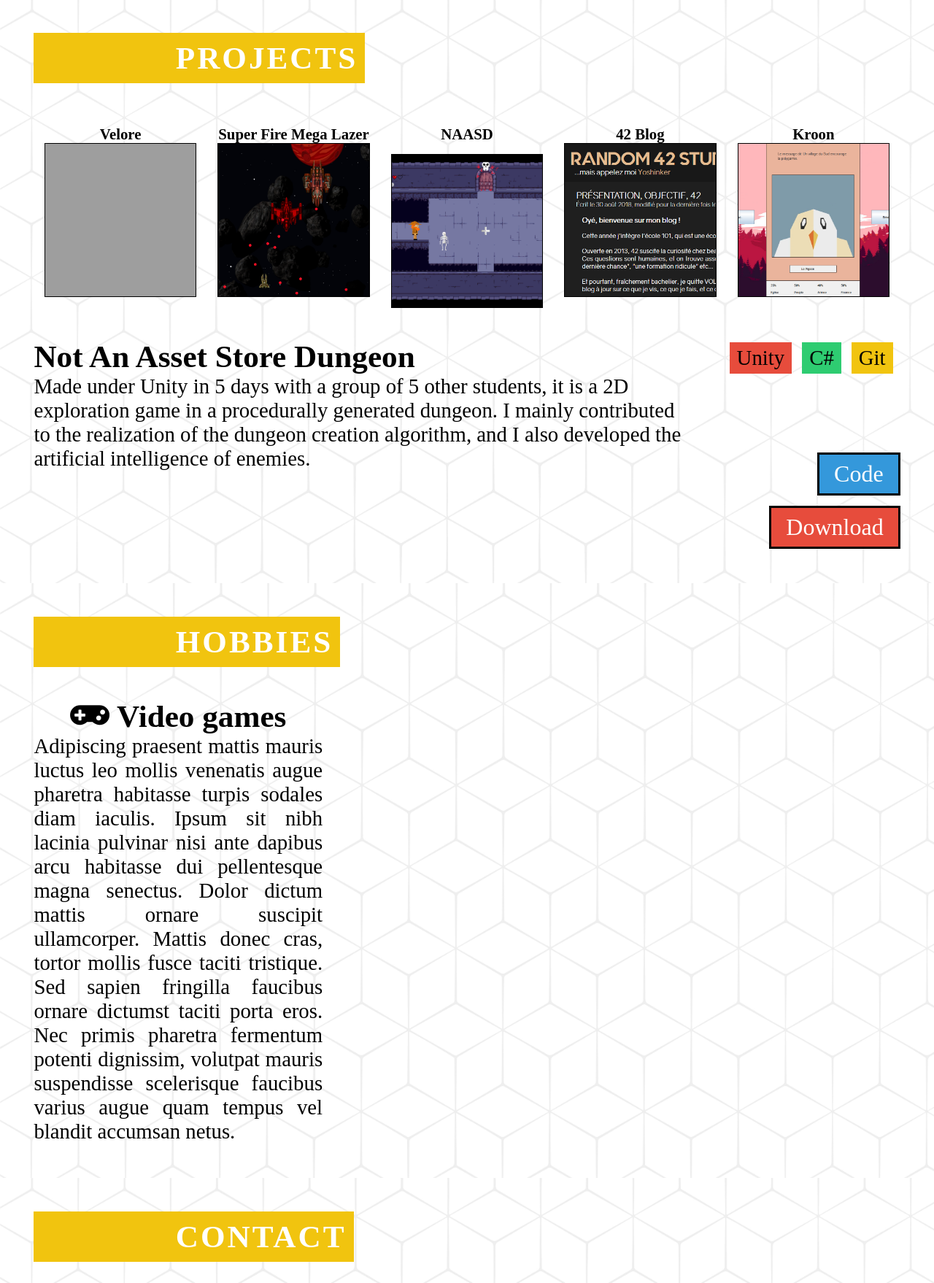
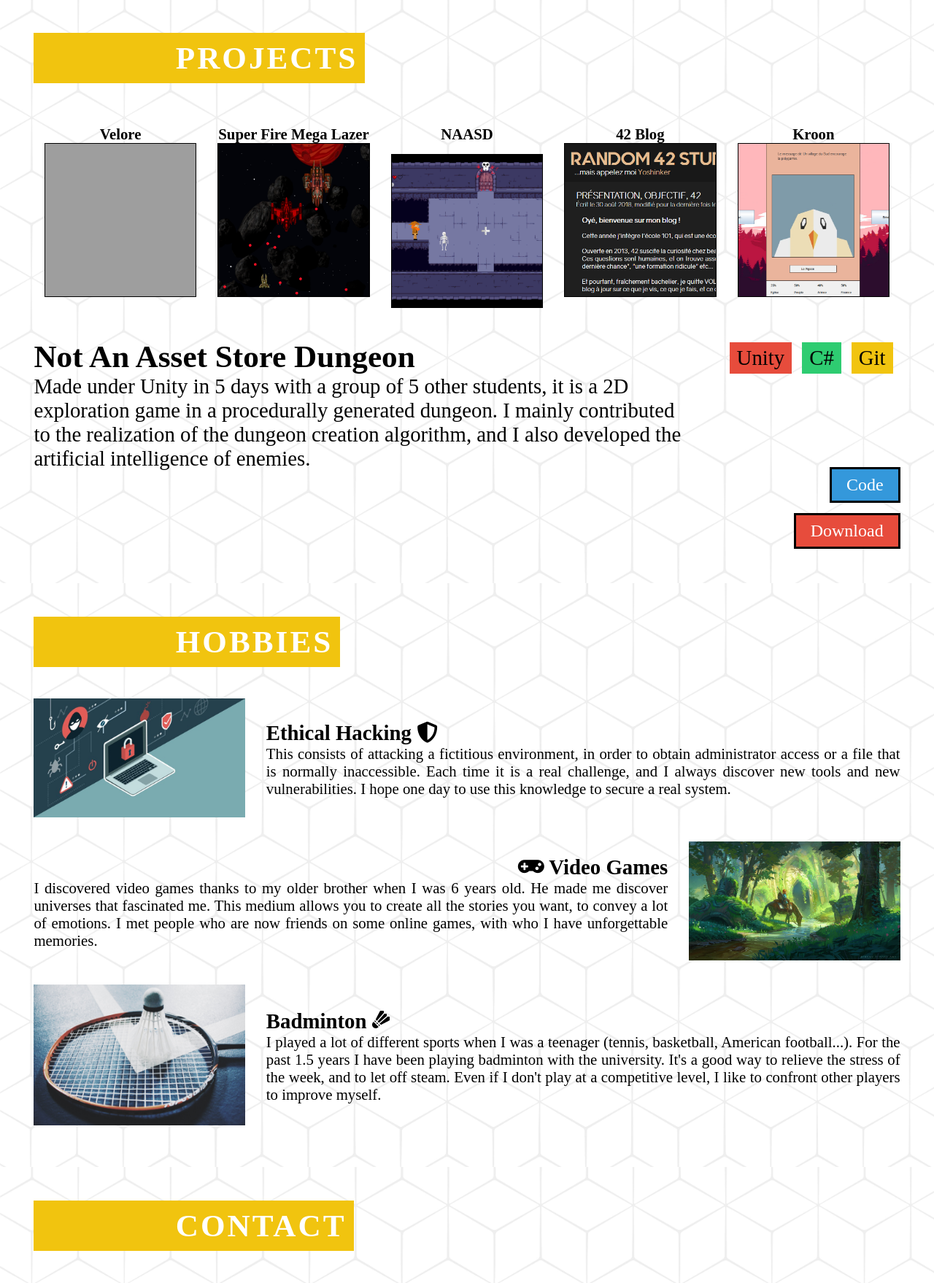
Before and after one commit to tomperr/portfolio, a PHP site: page / in a window 1280 px wide. Shown: the part 3540-5298 px from the top of the page at 73% size. Run offline with PHP 8.4, Linux system fonts and the light colour scheme; some web fonts are replaced; grey boxes are pictures that could not be loaded.

Commit message:
update hobbies content

```diff
--- a/css/content.css
+++ b/css/content.css
@@ -398,8 +398,13 @@
 	background-size: cover;
 }
 
-.hobbie-title {
-	text-align: center;
+.hobbie-container {
+	justify-content: center;
+}
+
+.hobbie-image {
+	width: 100%;
+	height: auto;
 }
 
 /* CONTACT */
--- a/css/general.css
+++ b/css/general.css
@@ -244,7 +244,7 @@ span.highlight {
 
 a.btn {
 	display: inline-block;
-	font-size: 2em;
+	font-size: 1.5em;
 	padding: 8px 20px;
 	transition: all 0.2s ease;
 }
--- a/hobbies.php
+++ b/hobbies.php
@@ -6,26 +6,70 @@
 		</div>
 
 		<div class="flex-item-fill">
+
+			<div class="flex-col h100">
+
+				<div class="hobbie mb-1 flex-row animate fade-in-left">
+					<div class="col-1 mr-1">
+						<img src="img/pentesting.jpg" class="hobbie-image">
+					</div>
+					<div class="col-3 ml-1 hobbie-container flex-col">
+						<h3 class="hobbie-title h-5">Ethical Hacking <i class="fas fa-shield-alt"></i></h3>
+						<p class="h-6 justify">
+							This consists of attacking a fictitious environment, in order to obtain administrator access or a file that is normally inaccessible. Each time it is a real challenge, and I always discover new tools and new vulnerabilities. I hope one day to use this knowledge to secure a real system.
+						</p>
+					</div>
+				</div>
+
+				<div class="hobbie mt-1 mb-1 flex-row animate fade-in-right">
+					<div class="col-3 mr-1 hobbie-container flex-col">
+						<h3 class="hobbie-title h-5" align="right"><i class="fas fa-gamepad"></i> Video Games</h3>
+						<p class="h-6 justify">
+							I discovered video games thanks to my older brother when I was 6 years old. He made me discover universes that fascinated me. This medium allows you to create all the stories you want, to convey a lot of emotions. I met people who are now friends on some online games, with who I have unforgettable memories.
+						</p>
+					</div>
+					<div class="col-1 ml-1">
+						<img src="img/zelda.jpg" class="hobbie-image">
+					</div>
+				</div>
+
+				<div class="hobbie mt-1 flex-row animate fade-in-right">
+					<div class="col-1 mr-1">
+						<img src="img/badminton.jpg" class="hobbie-image">
+					</div>
+					<div class="col-3 ml-1 hobbie-container flex-col">
+						<h3 class="hobbie-title h-5">Badminton <img src="img/icons/badminton.png" /></h3>
+						<p class="h-6 justify">
+							I played a lot of different sports when I was a teenager (tennis, basketball, American football...). For the past 1.5 years I have been playing badminton with the university. It's a good way to relieve the stress of the week, and to let off steam. Even if I don't play at a competitive level, I like to confront other players to improve myself.
+						</p>
+					</div>
+				</div>
+
+			</div>
+
+			<!--
 			<div class="flex-row h100">
 
-				<div class="col-1 hobbie">
+				<div class="col-1 hobbie mr-1">
 
 					<h3 class="hobbie-title h-4"><i class="fas fa-gamepad"></i> Video games</h3>
+					<img src="img/journey.png" class="hobbie-image">
 					<p class="h-5 justify">
 						<?php echo Lorem::ipsum(1); ?>
 					</p>
 				</div>
 
-				<div class="col-1 hobbie">
+				<div class="col-1 hobbie ml-1 mr-1">
 
 				</div>
 
-				<div class="col-1 hobbie">
+				<div class="col-1 hobbie ml-1">
 
 				</div>
 
 			</div>
-		</div>
+		-->
+	</div>
 
-	</div>
 </div>
+</div>
```
Also changed, not shown: img/badminton.jpg (added), img/icons/badminton.png (added), img/pentesting.jpg (added), img/zelda.jpg (added).
